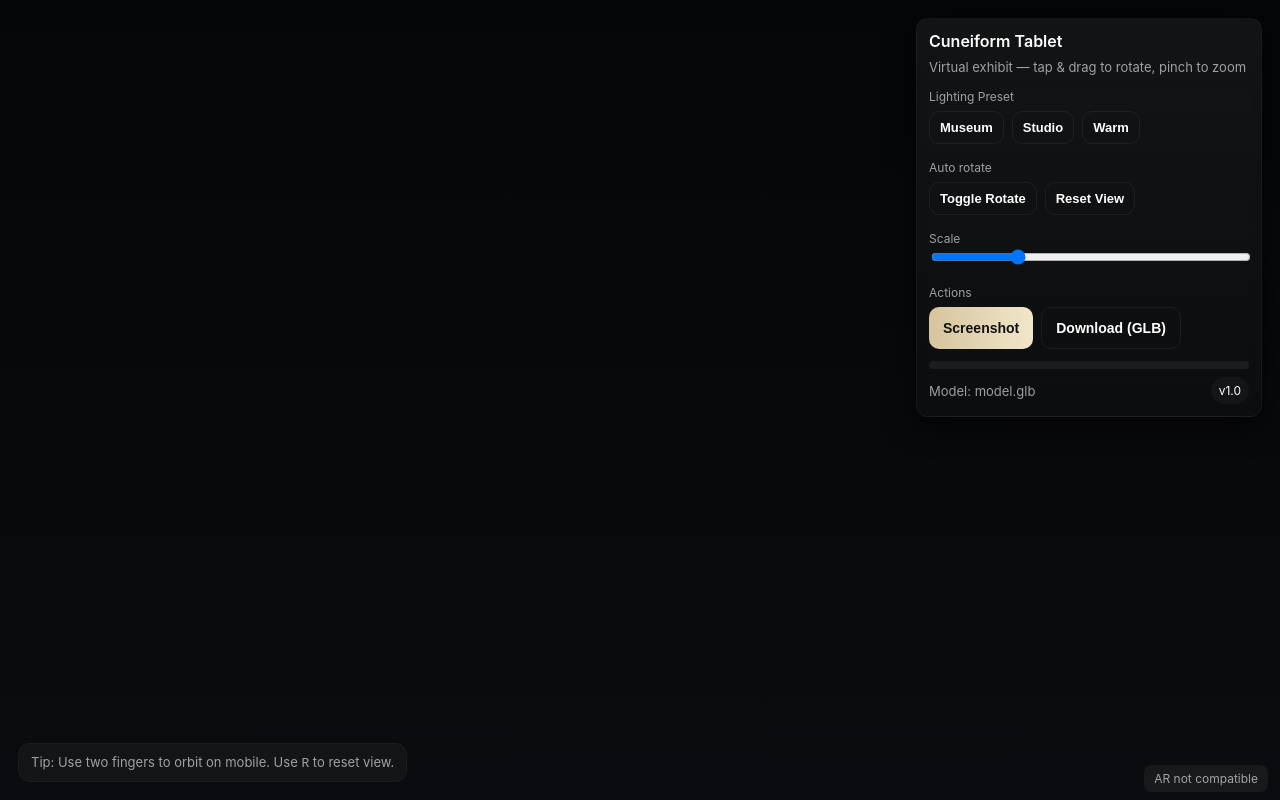
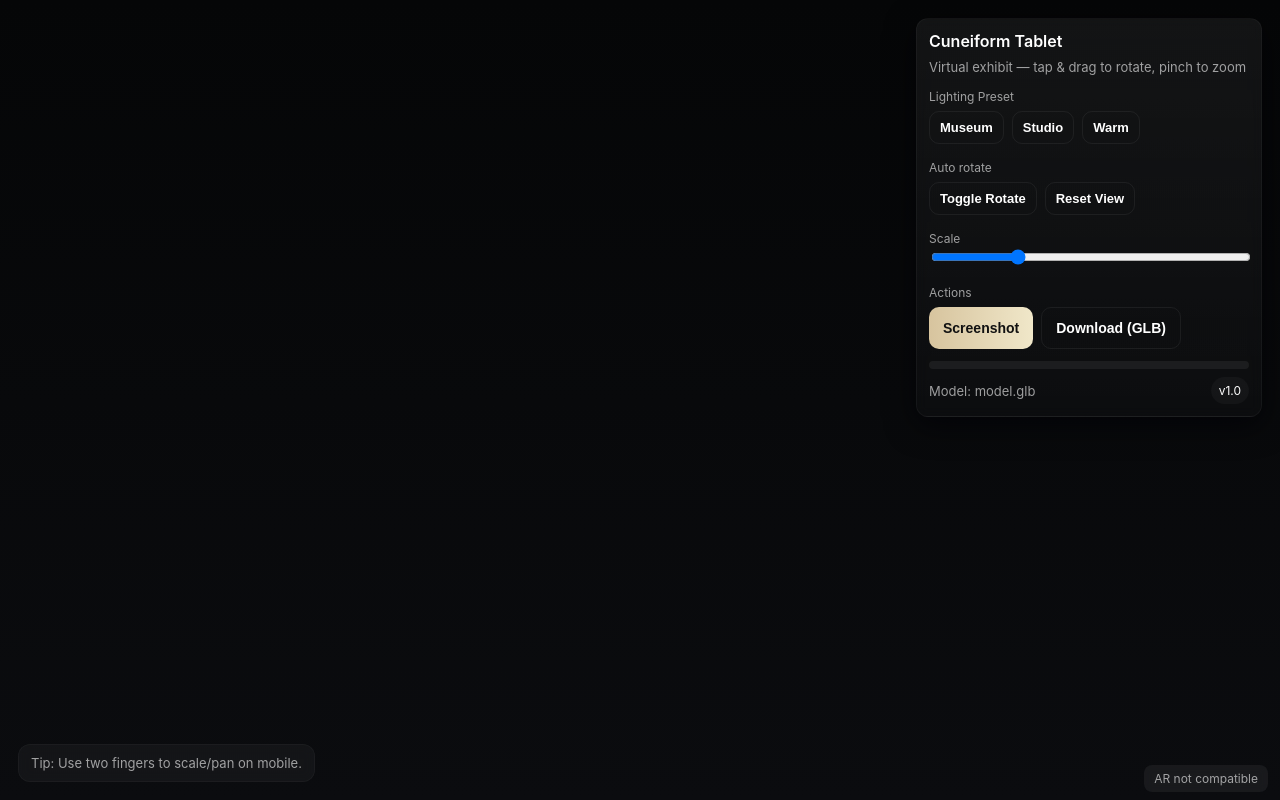
Before and after one commit to flagyisya-afk/virtual-museum-viewer, a plain HTML site: page index.html in a window 1280 px wide. Drawn offline with nearby package versions, Linux system fonts and the light colour scheme.

Commit message:
more text editing

```diff
--- a/index.html
+++ b/index.html
@@ -163,7 +163,7 @@
     </div>
   </div>
 
-  <div class="footer">Tip: Use two fingers to orbit on mobile. Use <kbd>R</kbd> to reset view.</div>
+  <div class="footer">Tip: Use two fingers to scale/pan on mobile.</div>
 </div>
 
 <!-- Three.js modules from CDN -->
```
